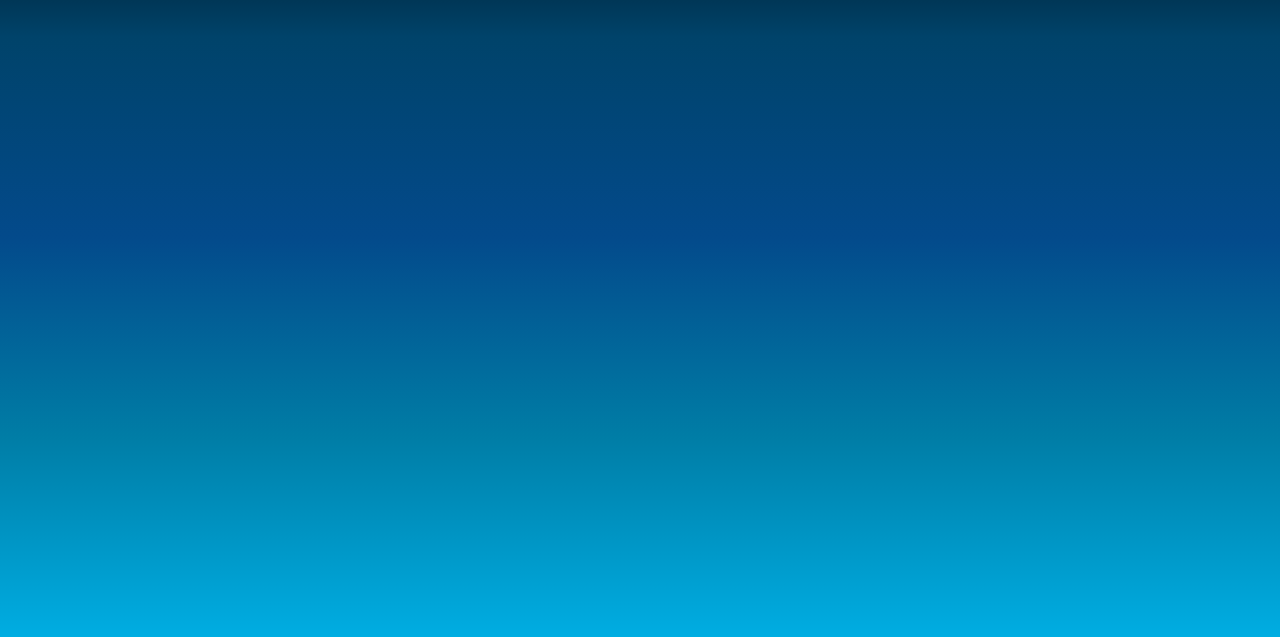
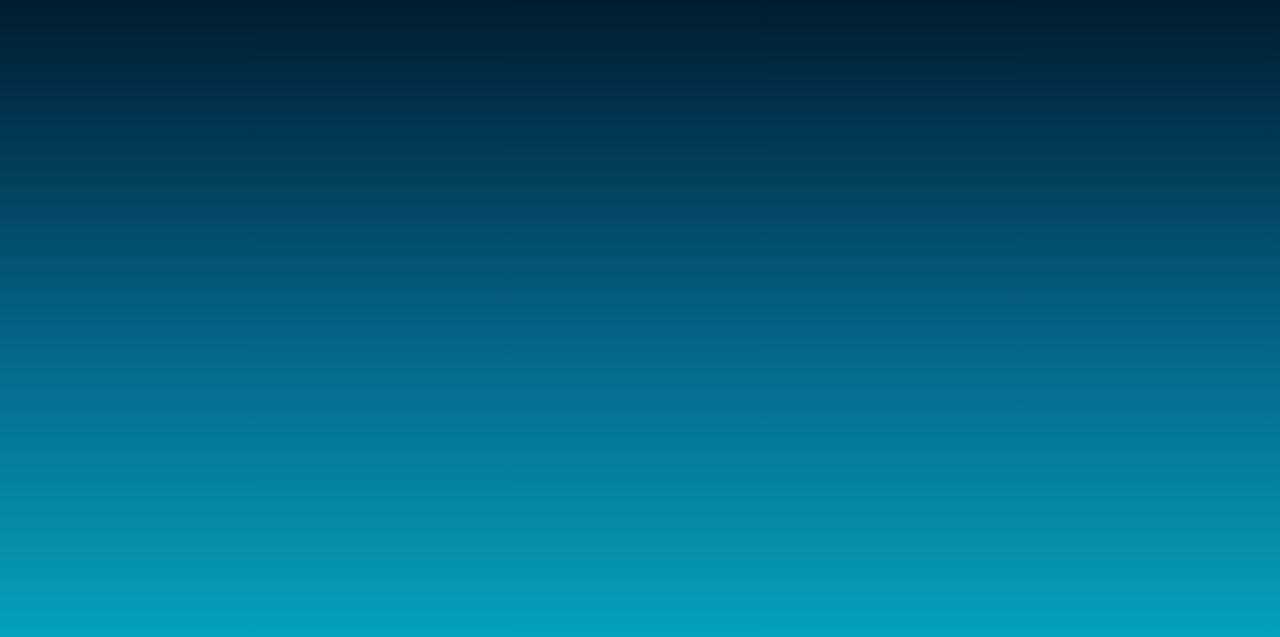
Before and after one commit to ahmedmohamoud/MathMate, a plain HTML site: page MathMate/Homepage.html in a window 1280 px wide. Shown: the part 163-800 px from the top of the page. Drawn offline with Linux system fonts and the light colour scheme.

Commit message:
Update home.css

```diff
--- a/MathMate/home.css
+++ b/MathMate/home.css
@@ -1,5 +1,5 @@
 html {
-    background-image: linear-gradient(to bottom, #000000, rgb(0, 67, 106), rgb(3, 74, 139),#007da6, #00ade2);
+    background-image: linear-gradient(to bottom, #000000, rgb(1, 48, 75),#056b8d, #05a1bd);
     height: 100%;
 
 }
```
